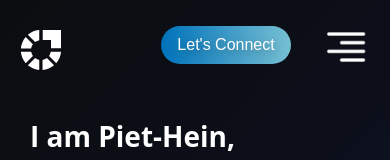
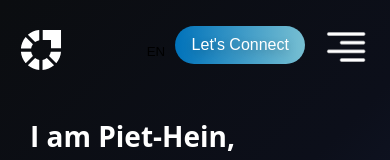
Before and after one commit to phsworks/portfolio-react, a React (Vite) app: page / in a window 390 px wide. Shown: the top 160 px of the page. Built offline with nearby package versions, Linux system fonts and the light colour scheme.

Commit message:
language switcher displayed mobile

```diff
--- a/src/Components/Navbar.css
+++ b/src/Components/Navbar.css
@@ -137,6 +137,13 @@
   animation: roll-back 400ms, roll-forwards 200ms disappear 300ms;
 }
 
+.connect-button-1 {
+  display: flex;
+  align-items: center;
+  justify-content: center;
+  gap: 10px;
+}
+
 .connect-button {
   padding-left: 0px;
 }
--- a/src/Components/Navbar.jsx
+++ b/src/Components/Navbar.jsx
@@ -83,6 +83,7 @@ function Navbar() {
           </NavLink>
         </div>
         <div className="connect-button-1">
+          <LanguageSwitcher />
           <button className="primary-button">
             <Link to="/#contact-section">Let's Connect</Link>
           </button>
```
